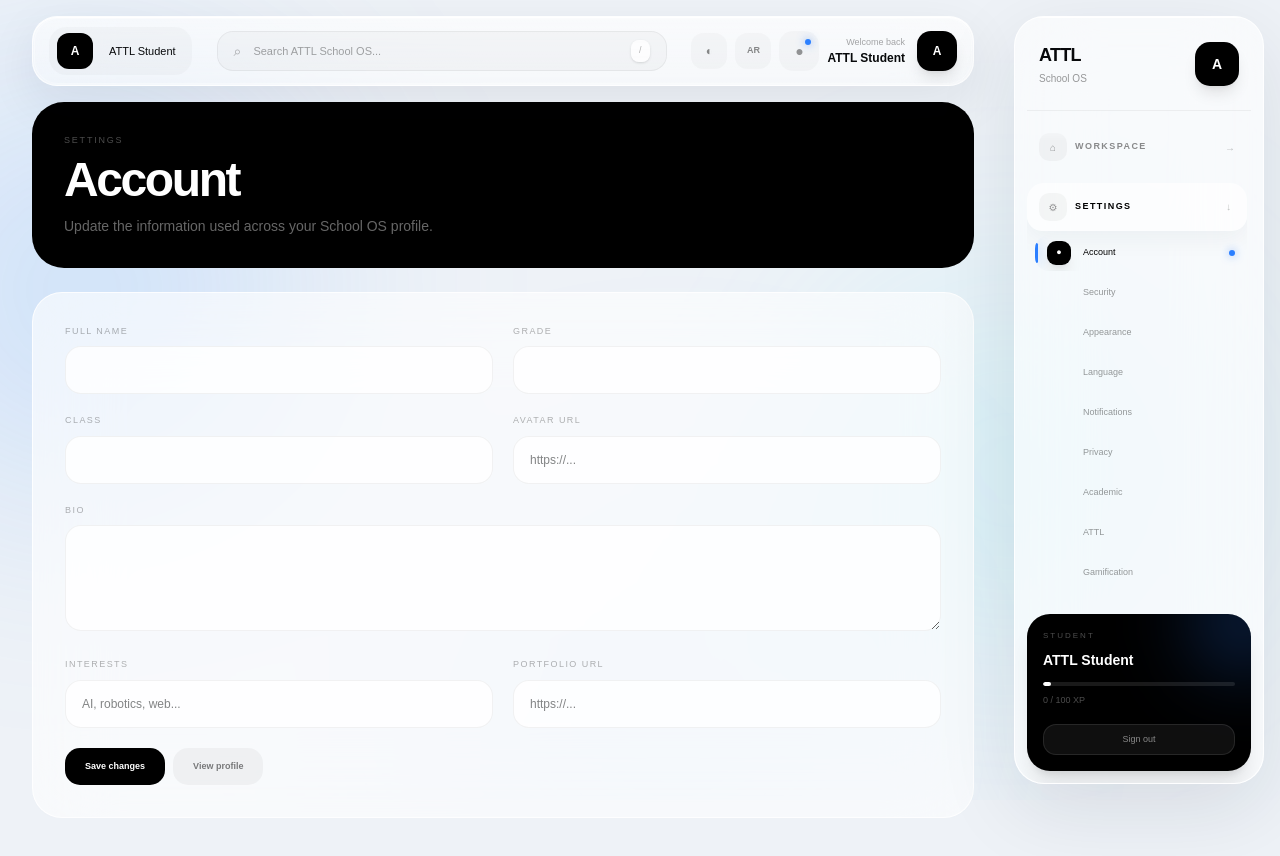
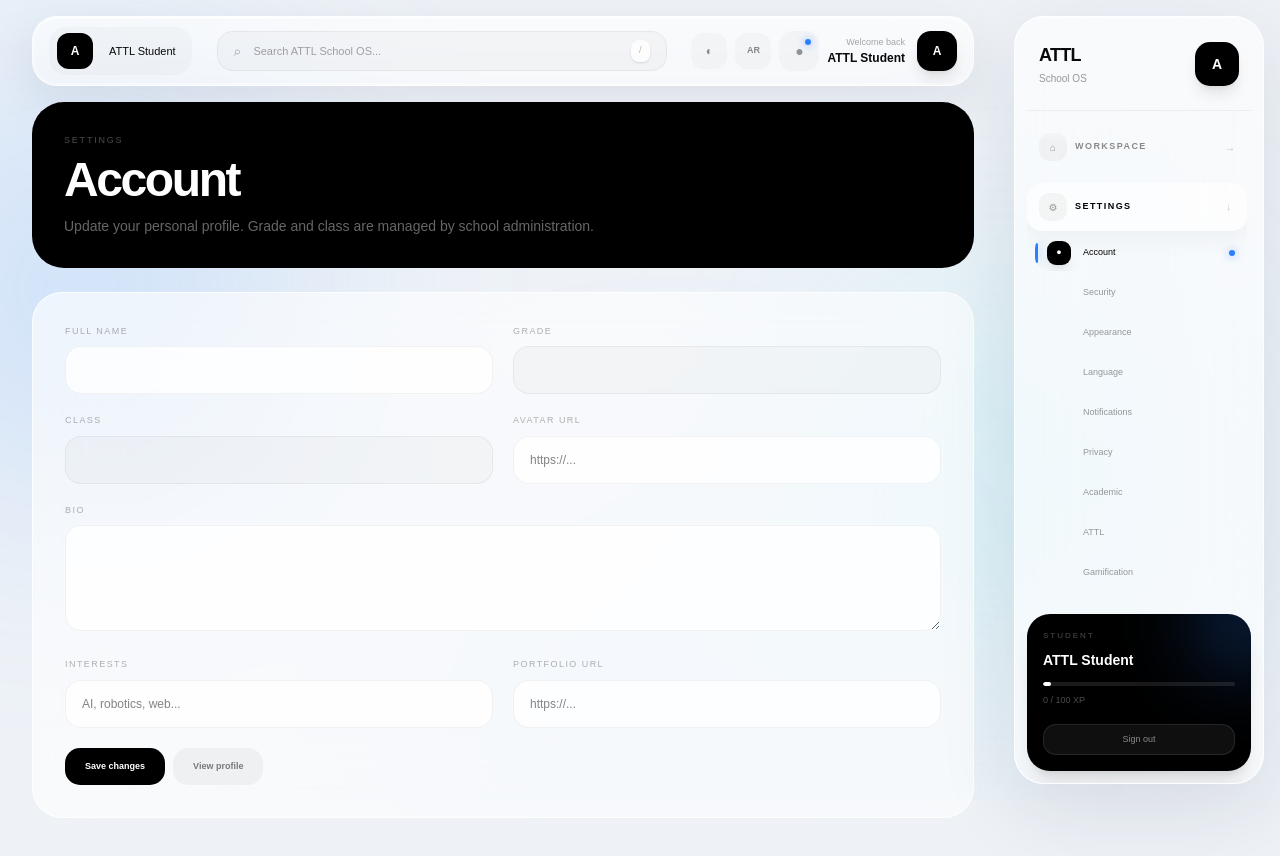
Before and after one commit to Nour2013hossam/attl-school-os, a Next.js app: page /dashboard/settings/account in a window 1280 px wide. Shown: the top 856 px of the page. Built offline with nearby package versions, Linux system fonts and the light colour scheme; no server answers.

Commit message:
fix: make academic identity admin-managed

```diff
--- a/app/dashboard/settings/account/page.tsx
+++ b/app/dashboard/settings/account/page.tsx
@@ -11,11 +11,11 @@ export default function SettingsAccountPage(){
  async function save(e:FormEvent){e.preventDefault();setSaving(true);setMessage("");const res=await fetch("/api/profile",{method:"PATCH",headers:{"Content-Type":"application/json"},body:JSON.stringify({name,bio,gradeLevel,className,avatarUrl,interests:interests.split(",").map(v=>v.trim()).filter(Boolean),portfolioUrl})});const data=await res.json();setMessage(res.ok?"Account updated.":(data.error??"Could not update account."));setSaving(false);}
 
  return <div className="space-y-6">
-  <section className="rounded-[32px] bg-black p-7 text-white md:p-8"><p className="text-[9px] uppercase tracking-[.2em] text-white/30">Settings</p><h1 className="mt-2 text-3xl font-semibold tracking-[-.05em] md:text-5xl">Account</h1><p className="mt-3 max-w-xl text-sm text-white/40">Update the information used across your School OS profile.</p></section>
+  <section className="rounded-[32px] bg-black p-7 text-white md:p-8"><p className="text-[9px] uppercase tracking-[.2em] text-white/30">Settings</p><h1 className="mt-2 text-3xl font-semibold tracking-[-.05em] md:text-5xl">Account</h1><p className="mt-3 max-w-xl text-sm text-white/40">Update your personal profile. Grade and class are managed by school administration.</p></section>
   <section className="rounded-[30px] border border-white/80 bg-white/60 p-6 backdrop-blur-2xl md:p-8"><form onSubmit={save} className="grid gap-5 md:grid-cols-2">
     <div><label className="mb-2 block text-[9px] uppercase tracking-[.16em] text-black/30">Full name</label><input value={name} onChange={e=>setName(e.target.value)} required maxLength={120} className="h-12 w-full rounded-[16px] border border-black/5 bg-white/80 px-4 text-xs outline-none"/></div>
-    <div><label className="mb-2 block text-[9px] uppercase tracking-[.16em] text-black/30">Grade</label><input value={gradeLevel} onChange={e=>setGradeLevel(e.target.value)} maxLength={80} className="h-12 w-full rounded-[16px] border border-black/5 bg-white/80 px-4 text-xs outline-none"/></div>
-    <div><label className="mb-2 block text-[9px] uppercase tracking-[.16em] text-black/30">Class</label><input value={className} onChange={e=>setClassName(e.target.value)} maxLength={80} className="h-12 w-full rounded-[16px] border border-black/5 bg-white/80 px-4 text-xs outline-none"/></div>
+    <div><label className="mb-2 block text-[9px] uppercase tracking-[.16em] text-black/30">Grade</label><input value={gradeLevel} readOnly disabled className="h-12 w-full cursor-not-allowed rounded-[16px] border border-black/5 bg-black/[.025] px-4 text-xs text-black/45 outline-none"/></div>
+    <div><label className="mb-2 block text-[9px] uppercase tracking-[.16em] text-black/30">Class</label><input value={className} readOnly disabled className="h-12 w-full cursor-not-allowed rounded-[16px] border border-black/5 bg-black/[.025] px-4 text-xs text-black/45 outline-none"/></div>
     <div><label className="mb-2 block text-[9px] uppercase tracking-[.16em] text-black/30">Avatar URL</label><input value={avatarUrl} onChange={e=>setAvatarUrl(e.target.value)} placeholder="https://..." className="h-12 w-full rounded-[16px] border border-black/5 bg-white/80 px-4 text-xs outline-none"/></div>
     <div className="md:col-span-2"><label className="mb-2 block text-[9px] uppercase tracking-[.16em] text-black/30">Bio</label><textarea value={bio} onChange={e=>setBio(e.target.value)} rows={5} maxLength={2000} className="w-full rounded-[16px] border border-black/5 bg-white/80 px-4 py-3 text-xs outline-none"/></div>
     <div><label className="mb-2 block text-[9px] uppercase tracking-[.16em] text-black/30">Interests</label><input value={interests} onChange={e=>setInterests(e.target.value)} placeholder="AI, robotics, web..." className="h-12 w-full rounded-[16px] border border-black/5 bg-white/80 px-4 text-xs outline-none"/></div>
```
